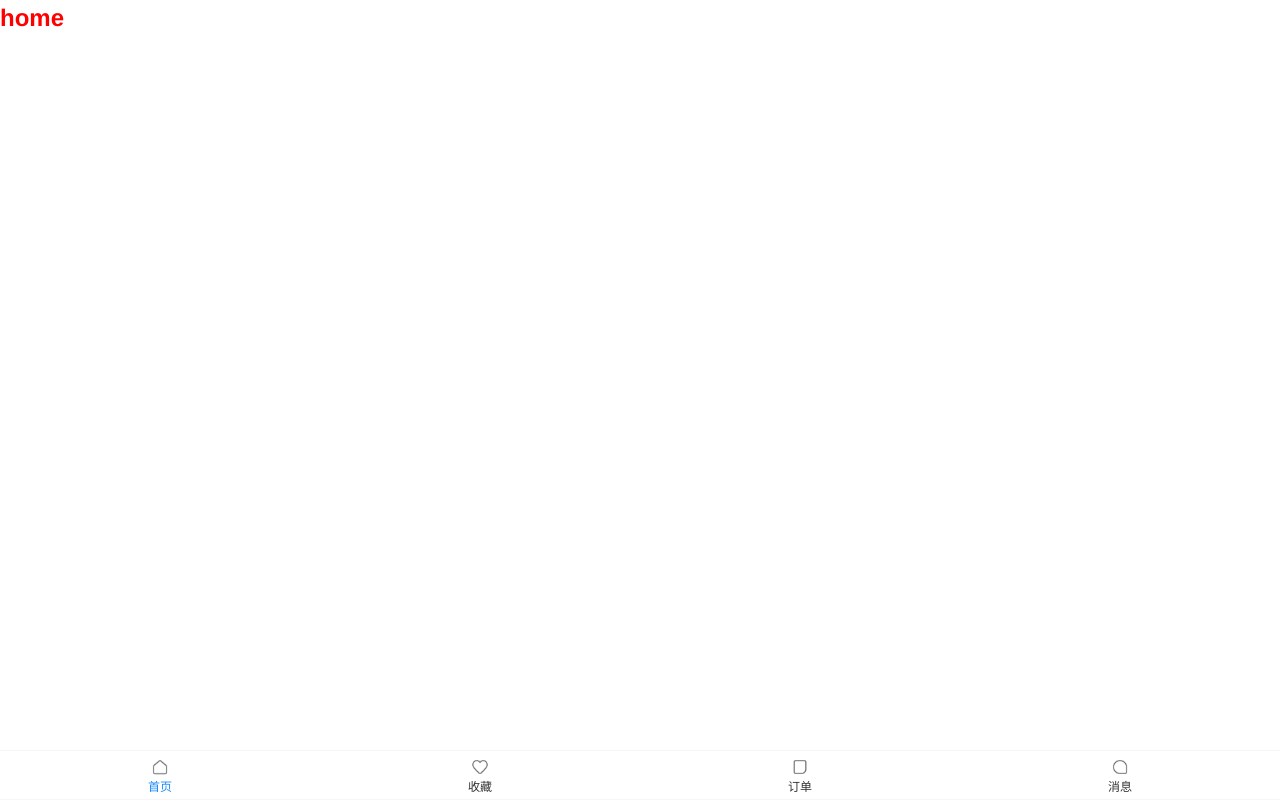
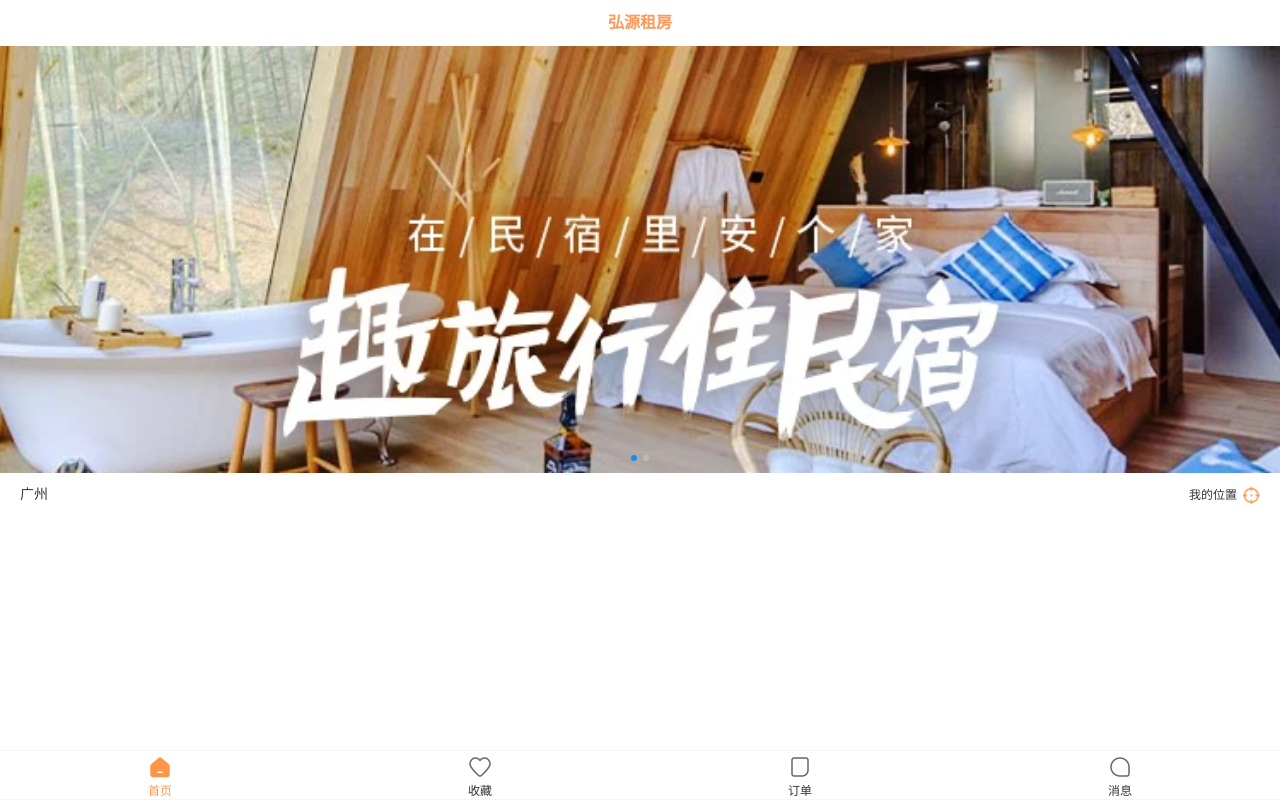
Before and after one commit to Peterzlz/ZLZ-trip, a Vue app: page /#/home in a window 1280 px wide. Built offline with nearby package versions, Linux system fonts and the light colour scheme.

Commit message:
修改了tab_bar和css以及App.vue

```diff
--- a/src/App.vue
+++ b/src/App.vue
@@ -9,8 +9,4 @@ import TabBar from '@/components/tab_bar/Tabbar.vue'
   </div>
 </template>
 
-<style lang="less" scoped>
-.app {
-  color: red;
-}
-</style>
+<style lang="less" scoped></style>
--- a/src/assets/css/common.css
+++ b/src/assets/css/common.css
@@ -0,0 +1,3 @@
+:root {
+  --primary-color: #ff9854;
+}
--- a/src/components/tab_bar/TabBar.vue
+++ b/src/components/tab_bar/TabBar.vue
@@ -1,18 +1,19 @@
 <script setup lang="ts">
 import { ref } from 'vue'
-import tabBarData from '@/assets/data/tabbar.ts'
-import { getAssetURL } from '@/utils/load_assets.ts'
+import tabBarData from '@/assets/data/tabbar'
+import { getAssetURL } from '@/utils/load_assets'
 
 const currentIndex = ref(0)
 </script>
 
 <template>
   <div class="tab-bar">
-    <van-tabbar v-model="currentIndex">
+    <van-tabbar v-model="currentIndex" active-color="#ff9854">
       <template v-for="(item, index) in tabBarData" :key="index">
         <van-tabbar-item :to="item.path">
           <template #icon>
-            <img :src="getAssetURL(item.image)" alt="" />
+            <img v-if="currentIndex !== index" :src="getAssetURL(item.image)" alt="" />
+            <img v-else :src="getAssetURL(item.imageActive)" alt="" />
           </template>
           <span>{{ item.text }}</span>
         </van-tabbar-item>
@@ -24,5 +25,9 @@ const currentIndex = ref(0)
 <style lang="less" scoped>
 .tab-bar {
   color: red;
+
+  img {
+    height: 28px;
+  }
 }
 </style>
--- a/src/views/home/Home.vue
+++ b/src/views/home/Home.vue
@@ -1,13 +1,68 @@
-<script setup lang="ts"></script>
+<script setup lang="ts">
+import { getAssetURL } from '@/utils/load_assets'
+
+// 轮播图
+const images = ['home/banner.webp', 'home/banner.webp']
+</script>
 
 <template>
   <div class="home">
-    <h2>home</h2>
+    <div class="nav-bar">弘源租房</div>
+    <div class="swipe">
+      <van-swipe :autoplay="3000" lazy-render>
+        <van-swipe-item v-for="image in images" :key="image">
+          <img :src="getAssetURL(image)" />
+        </van-swipe-item>
+      </van-swipe>
+    </div>
+
+    <div class="location">
+      <div class="city">广州</div>
+      <div class="position">
+        <span>我的位置</span>
+        <img src="@/assets/img/home/icon_location.png" alt="" />
+      </div>
+    </div>
   </div>
 </template>
 
 <style lang="less" scoped>
 .home {
-  color: red;
+  .nav-bar {
+    color: var(--primary-color);
+    height: 46px;
+    line-height: 46px;
+    text-align: center;
+    font-size: 16px;
+    font-weight: 600;
+  }
+
+  .swipe {
+    img {
+      width: 100%;
+    }
+  }
+
+  .location {
+    display: flex;
+    align-items: center;
+    padding: 0 20px;
+    height: 44px;
+    font-size: 14px;
+    .city {
+      flex: 1;
+    }
+
+    .position {
+      span {
+        font-size: 12px;
+      }
+      img {
+        margin-left: 5px;
+        height: 18px;
+        width: 18px;
+      }
+    }
+  }
 }
 </style>
```
